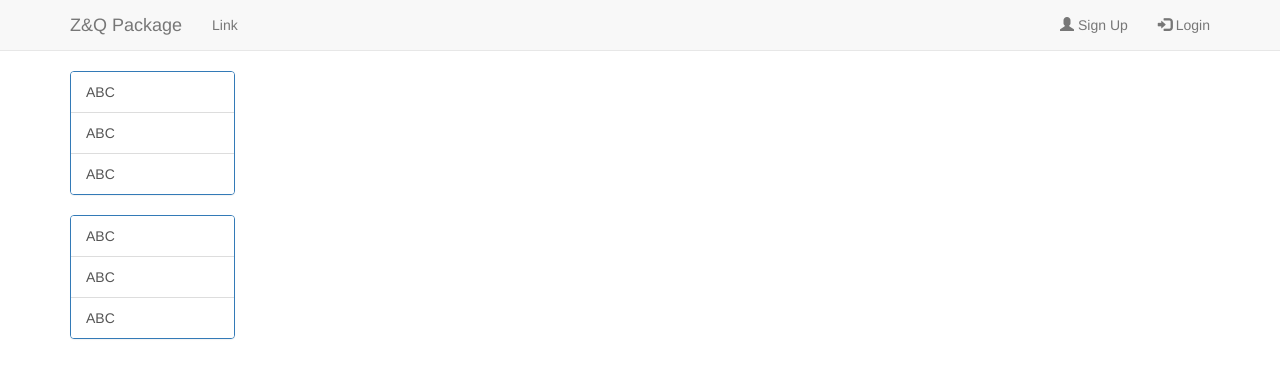
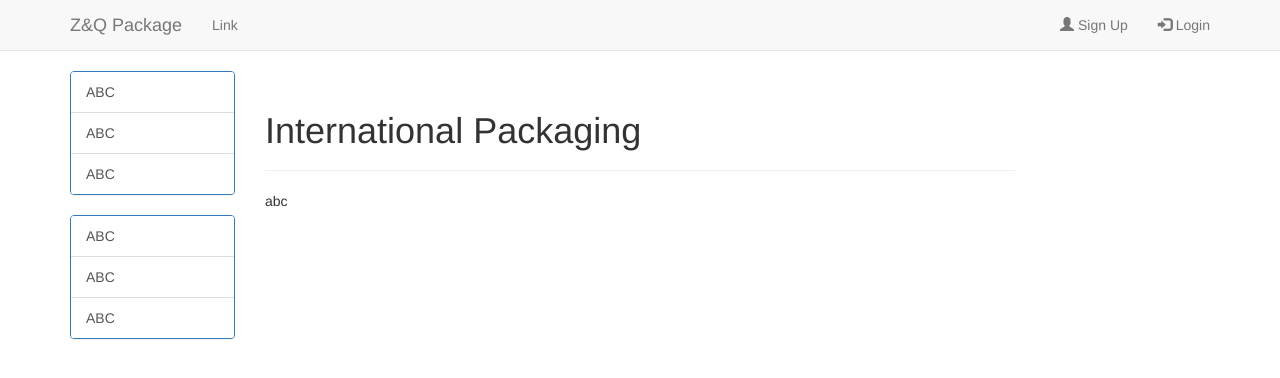
Before and after one commit to chuan137/oz-website, a React app: page / in a window 1280 px wide. Shown: the top 378 px of the page. Built offline with nearby package versions, Linux system fonts and the light colour scheme.

Commit message:
IMP separate page

```diff
--- a/app/App.jsx
+++ b/app/App.jsx
@@ -2,7 +2,7 @@ import React from 'react';
 import { Grid, Row, Col } from 'react-bootstrap';
 import SiteHeader from './components/SiteHeader.jsx';
 import SiteSideMenu from './components/SiteSideMenu.jsx';
-// import UserFrom from './components/UserForm.jsx';
+import PagePackage from './components/PagePackage.jsx';
 
 export default class App extends React.Component {
   render() {
@@ -14,7 +14,7 @@ export default class App extends React.Component {
           <Row>
             <Col md={2}> <SiteSideMenu /> </Col>
             <Col md={8}>
-
+              <PagePackage />
             </Col>
           </Row>
         </Grid>
--- /dev/null
+++ b/app/components/PagePackage.jsx
@@ -0,0 +1,15 @@
+import React, { Component } from 'react';
+import { PageHeader } from 'react-bootstrap';
+
+export default class PagePackage extends Component {
+  render() {
+    return (
+      <div>
+        <PageHeader>International Packaging</PageHeader>
+        <div>
+          abc
+        </div>
+      </div>
+    );
+  }
+}
```
